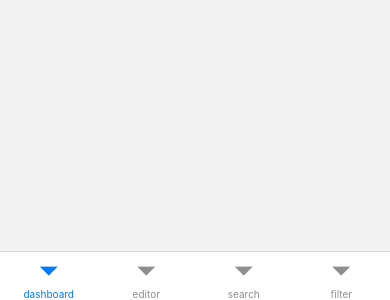
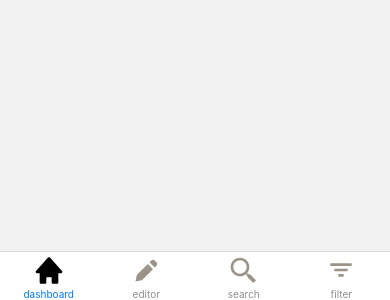
Before and after one commit to fknemi/bloom, a React Native app: screen / in a window 390 px wide. Shown: the part 544-844 px from the top of the page. Built offline with nearby package versions, Linux system fonts and the light colour scheme.

Commit message:
added icons to tab navigator & setup nativewind

```diff
--- a/App.js
+++ b/App.js
@@ -2,6 +2,13 @@ import { NavigationContainer } from "@react-navigation/native";
 import {createBottomTabNavigator} from '@react-navigation/bottom-tabs'
 import SCREENS from "./app/enums/screens";
 import { DashboardScreenNavigator, EditorScreenNavigator, SearchScreenNavigator, FilterScreenNavigator, SettingsScreenNavigator } from "./app/components/navigator/Navigator";
+import HomeIcon from "./app/components/icons/HomeIcon";
+import PenIcon from "./app/components/icons/PenIcon";
+import FilterIcon from "./app/components/icons/FilterIcon";
+import SearchIcon from "./app/components/icons/SearchIcon";
+
+
+
 const Tab = createBottomTabNavigator()
 
 export default function App() {
@@ -9,11 +16,19 @@ export default function App() {
     <NavigationContainer>
       <Tab.Navigator screenOptions={{
     headerShown: false
-  }}>
-        <Tab.Screen name={SCREENS.DASHBOARD_SCREEN} component={DashboardScreenNavigator}  />
-        <Tab.Screen name={SCREENS.EDITOR_SCREEN} component={EditorScreenNavigator} />
-        <Tab.Screen name={SCREENS.SEARCH_SCREEN} component={SearchScreenNavigator} />
-        <Tab.Screen name={SCREENS.FILTER_SCREEN} component={FilterScreenNavigator} />
+  }} className="bg-peach-100">
+        <Tab.Screen name={SCREENS.DASHBOARD_SCREEN} component={DashboardScreenNavigator} options={{
+          tabBarIcon: () => <HomeIcon/>
+        }} />
+        <Tab.Screen name={SCREENS.EDITOR_SCREEN} component={EditorScreenNavigator} options={{
+          tabBarIcon: () => <PenIcon/>
+        }} />
+        <Tab.Screen name={SCREENS.SEARCH_SCREEN} component={SearchScreenNavigator} options={{
+          tabBarIcon: () => <SearchIcon/>
+        }} />
+        <Tab.Screen name={SCREENS.FILTER_SCREEN} component={FilterScreenNavigator} options={{
+          tabBarIcon: () => <FilterIcon/>
+        }} />
       </Tab.Navigator>
 
 
--- /dev/null
+++ b/app/components/icons/FilterIcon.js
@@ -0,0 +1,23 @@
+import React from 'react';
+import Svg, { Path } from 'react-native-svg';
+
+const FilterIcon = () => {
+    return (
+        <Svg
+        width={22}
+        height={14}
+        viewBox="0 0 22 14"
+        fill="none"
+        xmlns="http://www.w3.org/2000/svg"
+      >
+        <Path
+          d="M4.33334 5.66668H17.6667V8.33334H4.33334V5.66668ZM0.333344 0.333344H21.6667V3.00001H0.333344V0.333344ZM8.33334 11H13.6667V13.6667H8.33334V11Z"
+          fill="#9C9388"
+        />
+      </Svg>
+
+
+    );
+}
+
+export default FilterIcon;
--- /dev/null
+++ b/app/components/icons/HomeIcon.js
@@ -0,0 +1,20 @@
+import React from 'react';
+import Svg, { Path } from 'react-native-svg';
+
+const HomeIcon = () => {
+    return (
+        <Svg
+            width={28}
+            height={27}
+            viewBox="0 0 28 27"
+            fill="none"
+        >
+            <Path
+                d="M26.9907 13.9413L14.9907 0.608005C14.4853 0.045338 13.5147 0.045338 13.0093 0.608005L1.00933 13.9413C0.836607 14.1328 0.723232 14.3703 0.682991 14.625C0.642751 14.8797 0.677379 15.1406 0.782665 15.376C0.995999 15.8573 1.47333 16.1667 2 16.1667H4.66666V25.5C4.66666 25.8536 4.80714 26.1928 5.05719 26.4428C5.30724 26.6929 5.64638 26.8333 6 26.8333H10C10.3536 26.8333 10.6928 26.6929 10.9428 26.4428C11.1929 26.1928 11.3333 25.8536 11.3333 25.5V20.1667H16.6667V25.5C16.6667 25.8536 16.8071 26.1928 17.0572 26.4428C17.3072 26.6929 17.6464 26.8333 18 26.8333H22C22.3536 26.8333 22.6928 26.6929 22.9428 26.4428C23.1929 26.1928 23.3333 25.8536 23.3333 25.5V16.1667H26C26.2582 16.1678 26.5112 16.0937 26.728 15.9535C26.9449 15.8134 27.1163 15.6131 27.2213 15.3772C27.3263 15.1413 27.3604 14.8799 27.3195 14.625C27.2785 14.37 27.1643 14.1325 26.9907 13.9413Z"
+                fill="black"
+            />
+        </Svg>
+    );
+}
+
+export default HomeIcon;
--- /dev/null
+++ b/app/components/icons/PenIcon.js
@@ -0,0 +1,22 @@
+import React from 'react';
+import Svg, { Path } from 'react-native-svg';
+
+const PenIcon = () => {
+    return (
+        <Svg
+        width={23}
+        height={23}
+        viewBox="0 0 23 23"
+        fill="none"
+        xmlns="http://www.w3.org/2000/svg"
+      >
+        <Path
+          d="M7.15817 20.9915L18 10.1497L12.8503 5L2.0085 15.8418C1.85924 15.9913 1.75321 16.1783 1.70167 16.3832L0.5 22.5L6.61567 21.2983C6.821 21.247 7.00883 21.1408 7.15817 20.9915ZM21.5 6.64967C21.9374 6.2121 22.1832 5.61872 22.1832 5C22.1832 4.38129 21.9374 3.7879 21.5 3.35034L19.6497 1.5C19.2121 1.06257 18.6187 0.816833 18 0.816833C17.3813 0.816833 16.7879 1.06257 16.3503 1.5L14.5 3.35034L19.6497 8.5L21.5 6.64967Z"
+          fill="#9C9388"
+        />
+      </Svg>
+
+    );
+}
+
+export default PenIcon;
--- /dev/null
+++ b/app/components/icons/SearchIcon.js
@@ -0,0 +1,22 @@
+import React from 'react';
+import Svg, { Path } from 'react-native-svg';
+
+const SearchIcon = () => {
+    return (
+        <Svg
+  width={27}
+  height={27}
+  viewBox="0 0 27 27"
+  fill="none"
+  xmlns="http://www.w3.org/2000/svg"
+>
+  <Path
+    d="M23.364 20.636C22.7395 20.0378 22.1317 19.4225 21.5413 18.7907C21.0453 18.2867 20.7467 17.92 20.7467 17.92L17.0133 16.1373C18.508 14.4422 19.3329 12.26 19.3333 9.99999C19.3333 4.85466 15.1467 0.666656 9.99999 0.666656C4.85332 0.666656 0.666656 4.85466 0.666656 9.99999C0.666656 15.1453 4.85332 19.3333 9.99999 19.3333C12.3507 19.3333 14.4933 18.4533 16.1373 17.0147L17.92 20.748C17.92 20.748 18.2867 21.0467 18.7907 21.5427C19.3067 22.0267 19.9853 22.6813 20.636 23.3653L22.4467 25.2213L23.252 26.0827L26.08 23.2547L25.2187 22.4493C24.7133 21.9533 24.0387 21.2947 23.364 20.636ZM9.99999 16.6667C6.32399 16.6667 3.33332 13.676 3.33332 9.99999C3.33332 6.32399 6.32399 3.33332 9.99999 3.33332C13.676 3.33332 16.6667 6.32399 16.6667 9.99999C16.6667 13.676 13.676 16.6667 9.99999 16.6667Z"
+    fill="#9C9388"
+  />
+</Svg>
+
+    );
+}
+
+export default SearchIcon;
--- a/app/components/navigator/NestedScreen.js
+++ b/app/components/navigator/NestedScreen.js
@@ -2,26 +2,12 @@ import React from 'react'
 import { StyleSheet, Text, View } from 'react-native'
 
 const NestedScreen = ({route}) => {
+
     return (
-        <View style={styles.screen}>
-            <Text style={styles.text}>{route.params.msg}</Text>
+        <View className="">
+            <Text>{route.params.msg}</Text>
         </View>
     )
 }
 
 export default NestedScreen
-
-const styles = StyleSheet.create({
-    screen:{
-        flex:1,
-        display:'flex',
-        justifyContent:'center',
-        alignItems:'center',
-        backgroundColor:'#00000025',
-    },
-    text:{
-        color:'#000',
-        fontWeight:'700',
-        fontSize:30
-    },
-})
--- a/app/screens/editor/EditorScreen.js
+++ b/app/screens/editor/EditorScreen.js
@@ -1,3 +1,8 @@
+import { Text, View } from "react-native";
+
 export default function EditorScreen() {
-    return <></>
+    return <View className="flex-1 items-center justify-center bg-peach-light">
+        <Text className=""> Hello World </Text>
+
+        </View>
 }
--- a/babel.config.js
+++ b/babel.config.js
@@ -1,6 +1,8 @@
-module.exports = function(api) {
+// babel.config.js
+module.exports = function (api) {
   api.cache(true);
   return {
-    presets: ['babel-preset-expo'],
+    presets: ["babel-preset-expo"],
+   plugins: ["nativewind/babel"],
   };
 };
--- /dev/null
+++ b/tailwind.config.js
@@ -0,0 +1,28 @@
+/** @type {import('tailwindcss').Config} */
+module.exports = {
+content: ["./App.{js,jsx,ts,tsx}", "./app/**/*.{js,jsx,ts,tsx}"],
+  theme: {
+      extend: {
+      colors: {
+           transparent: 'transparent',
+      current: 'currentColor',
+      test: '#000',
+          black: {
+              light: "#11111",
+              dark: "#00000"
+          },
+          peach: {
+              light: "#D5C9B9",
+              dark: "#9C9388"
+          },
+          white: {
+              medium: "#F9F9F9",
+              light: "#F4F4F4",
+
+          }
+      }
+      }
+
+  },
+  plugins: [],
+}
```
Also changed, not shown: package.json (+7 -3 lines).
